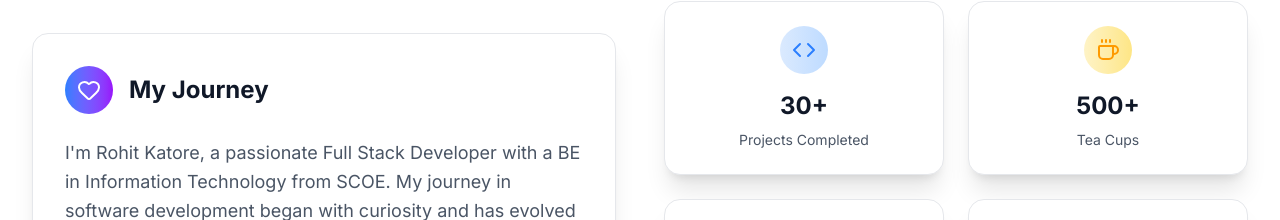
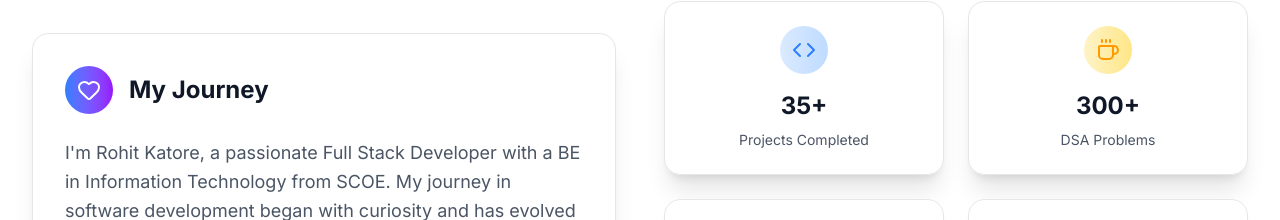
Before and after one commit to rohitkatore/portfolio, a React (Vite) app: page / in a window 1280 px wide. Shown: the part 1071-1291 px from the top of the page. Built offline with nearby package versions, Linux system fonts and the light colour scheme; no server answers.

Commit message:
updated about me section

```diff
--- a/src/components/About.jsx
+++ b/src/components/About.jsx
@@ -12,19 +12,19 @@ const About = () => {
     {
       icon: Code,
       label: "Projects Completed",
-      value: "30+",
+      value: "35+",
       color: "text-blue-500",
     },
     {
       icon: Coffee,
-      label: "Tea Cups",
-      value: "500+",
+      label: "DSA Problems",
+      value: "300+",
       color: "text-amber-500",
     },
     {
       icon: Users,
       label: "Contributions",
-      value: "150+",
+      value: "200+",
       color: "text-green-500",
     },
     {
```
